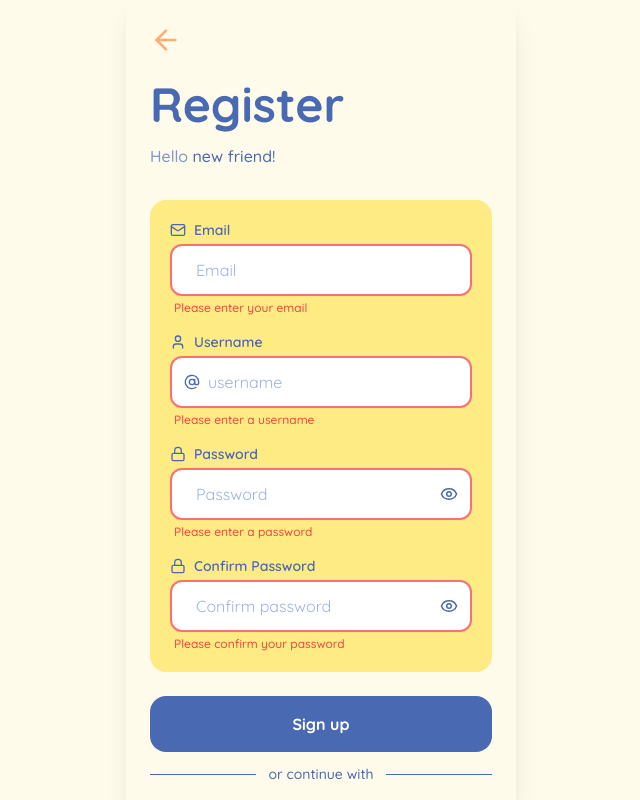
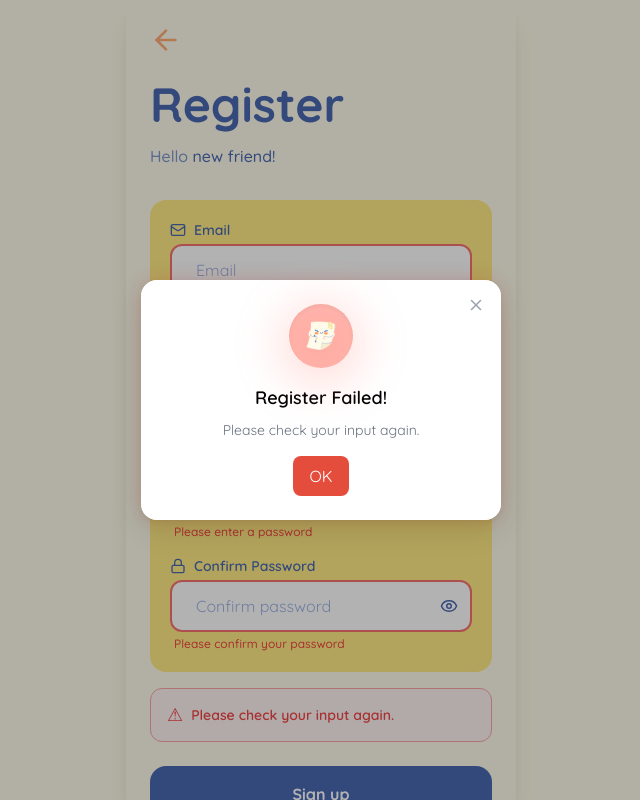
Before and after one commit to Jinny112477/CHECKMA, a React (Vite) app in the folder frontend/: page /register in a window 1280 px wide. Both pictures are taken after a click on the button "Sign up". Shown: the whole page, without its empty margins (319-959 px from the left). Built offline with nearby package versions, Linux system fonts and the light colour scheme.

Commit message:
Alert Modal Update
ใส่เพิ่มที่ login, register, role

```diff
--- a/frontend/src/components/AlertModal.jsx
+++ b/frontend/src/components/AlertModal.jsx
@@ -1,4 +1,5 @@
 import { X } from "lucide-react";
+import { Check } from "lucide-react";
 
 export default function AlertModal({
   open,
@@ -10,6 +11,7 @@ export default function AlertModal({
   cancelText,
   onConfirm,
   onCancel,
+  successOnly = false,
 }) {
   if (!open) return null;
 
@@ -96,12 +98,14 @@ export default function AlertModal({
         </div>
 
         {/* Title */}
-        <h2 className="text-lg font-semibold mb-1">{title}</h2>
+        <h2 className="text-lg font-semibold mb-2">{title}</h2>
 
         {/* Description */}
-        <p className="text-gray-500 mb-6">{description}</p>
+        <p className="text-gray-500 mb-4 text-sm">{description}</p>
 
         {/* Buttons */}
+        <div className="flex justify-center gap-3">
+          {!(type === "success" && successOnly) && (
             <div className="flex justify-center gap-3">
               {cancelText && (
                 <button
@@ -118,6 +122,8 @@ export default function AlertModal({
               >
                 {confirmText}
               </button>
+            </div>
+          )}
         </div>
       </div>
     </div>
--- a/frontend/src/context/AuthContext.jsx
+++ b/frontend/src/context/AuthContext.jsx
@@ -120,11 +120,10 @@ export default function AuthProvider({ children }) {
     });
 
     if (error) {
-      alert(error.message);
-      return;
+      throw error;
     }
 
-    navigate("/", { replace: true });
+    return true;
   };
 
   // SIGNUP : handler
@@ -135,8 +134,7 @@ export default function AuthProvider({ children }) {
     });
 
     if (error) {
-      alert(error.message);
-      return;
+      throw error;
     }
 
     const user = data.user;
--- a/frontend/src/pages/Login.jsx
+++ b/frontend/src/pages/Login.jsx
@@ -12,6 +12,7 @@ export default function Login() {
   const [authError, setAuthError] = useState("");
   const [loading, setLoading] = useState(false);
   const [alertOpen, setAlertOpen] = useState(false);
+  const [alertType, setAlertType] = useState("danger");
 
   const { handleGoogleAuthen, handleEmailLogin } = useAuth();
 
@@ -36,7 +37,18 @@ export default function Login() {
 
     setLoading(true);
     try {
-      await handleEmailLogin(email, password);
+      const success = await handleEmailLogin(email, password);
+
+      if (success) {
+        setAuthError("NongCheck glad to welcome you back!");
+        setAlertType("success");
+        setAlertOpen(true);
+
+        setTimeout(() => {
+          setAlertOpen(false);
+          window.location.href = "/";
+        }, 1500);
+      }
     } catch (err) {
       // ปรับ error message ตาม Supabase error code
       const code = err?.message || "";
@@ -47,10 +59,12 @@ export default function Login() {
         code.includes("user-not-found")
       ) {
         setAuthError("Wrong password or username. Please try again.");
+        setAlertType("danger");
         //เปิด popup
         setAlertOpen(true);
       } else {
         setAuthError("Something went wrong. Please try again.");
+        setAlertType("danger");
         //เปิด popup
         setAlertOpen(true);
       }
@@ -196,13 +210,15 @@ export default function Login() {
           </Link>
         </p>
       </div>
+      {/* Alert Modal*/}
       <AlertModal
         open={alertOpen}
         onClose={() => setAlertOpen(false)}
-        title="Login Failed!"
-        description="Wrong password or username. Please try again."
-        type="danger"
+        title={alertType === "success" ? "Login Successfully!" : "Login Failed!"}
+        description={authError}
+        type={alertType}
         confirmText="Try Again"
+        successOnly={true}
         onConfirm={() => setAlertOpen(false)}
       />
     </div>
--- a/frontend/src/pages/Register.jsx
+++ b/frontend/src/pages/Register.jsx
@@ -2,6 +2,7 @@ import { useState } from "react";
 import { ArrowLeft, Mail, Lock, Eye, EyeOff, User, AtSign } from "lucide-react";
 import { Link } from "react-router-dom";
 import { useAuth } from "../context/AuthContext";
+import AlertModal from "../components/AlertModal";
 //📌📌📌📌📌📌📌📌import { supabase } from "../lib/supabaseClient"; // ← import supabase ตรงๆ เพื่อเช็ค username
 
 export default function Register() {
@@ -16,6 +17,10 @@ export default function Register() {
   const [errors, setErrors] = useState({});
   const [authError, setAuthError] = useState("");
   const [loading, setLoading] = useState(false);
+
+  const [alertOpen, setAlertOpen] = useState(false);
+  const [alertType, setAlertType] = useState("danger");
+
 
   const { handleGoogleAuthen, handleEmailSignup } = useAuth();
 
@@ -32,7 +37,7 @@ export default function Register() {
     // Username
     if (!username.trim()) {
       newErrors.username = "Please enter a username";
-    } else if (username.length <10) {
+    } else if (username.length < 10) {
       newErrors.username = "Username must be at least10 characters long";
     } else if (!/^[a-zA-Z0-9_]+$/.test(username)) {
       newErrors.username = "Username can only contain a-z, 0-9, and _";
@@ -68,23 +73,46 @@ export default function Register() {
   const handleSignup = async () => {
     setAuthError("");
     setLoading(true);
+
     const newErrors = await validate();
     setErrors(newErrors);
 
+    // ❌ validation error
     if (Object.keys(newErrors).length > 0) {
+      setAuthError("Please check your input again.");
+      setAlertType("danger");
+      setAlertOpen(true);
       setLoading(false);
       return;
     }
 
     try {
       await handleEmailSignup(email, password, username);
+
+      // ✅ success
+      setAuthError("Account created successfully!");
+      setAlertType("success");
+      setAlertOpen(true);
+
+      setTimeout(() => {
+        setAlertOpen(false);
+        // ปล่อย flow เดิม (AuthContext จะ navigate เอง)
+      }, 1500);
+
     } catch (err) {
       const msg = err?.message || "";
-      if (msg.includes("already registered") || msg.includes("already been registered")) {
+
+      if (
+        msg.includes("already registered") ||
+        msg.includes("already been registered")
+      ) {
         setAuthError("Email นี้ถูกใช้งานแล้ว");
       } else {
         setAuthError("Something went wrong. Please try again.");
       }
+
+      setAlertType("danger");
+      setAlertOpen(true);
     } finally {
       setLoading(false);
     }
@@ -98,8 +126,7 @@ export default function Register() {
   };
 
   const inputClass = (key) =>
-    `flex items-center bg-white rounded-xl px-3 font-semibold border-2 transition ${
-      errors[key] ? "border-red-400" : "border-transparent"
+    `flex items-center bg-white rounded-xl px-3 font-semibold border-2 transition ${errors[key] ? "border-red-400" : "border-transparent"
     }`;
 
   return (
@@ -236,6 +263,16 @@ export default function Register() {
           </Link>
         </p>
       </div>
+      <AlertModal
+        open={alertOpen}
+        onClose={() => setAlertOpen(false)}
+        title={alertType === "success" ? "Success!" : "Register Failed!"}
+        description={authError}
+        type={alertType}
+        confirmText="OK"
+        successOnly={true}
+        onConfirm={() => setAlertOpen(false)}
+      />
     </div>
   );
 }
--- a/frontend/src/pages/Role-Select.jsx
+++ b/frontend/src/pages/Role-Select.jsx
@@ -4,10 +4,12 @@ import { Link, useNavigate } from "react-router-dom";
 import RoleCard from "../components/RoleCard";
 
 import { useAuth } from "../context/AuthContext";
+import AlertModal from "../components/AlertModal";
 
 export default function RoleSelect() {
   const [role, setRole] = useState("student");
   const navigate = useNavigate();
+  const [confirmOpen, setConfirmOpen] = useState(false);
 
   // Auth function
   const { updateRole } = useAuth();
@@ -28,6 +30,11 @@ export default function RoleSelect() {
     if (selectedRole === "professor") {
       navigate("/prof/home", { replace: true });
     }
+  };
+
+  const handleConfirm = async () => {
+    setConfirmOpen(false);
+    await handleSelectRole(role);
   };
 
   return (
@@ -95,7 +102,7 @@ export default function RoleSelect() {
 
         {/* submit */}
         <button
-          onClick={() => handleSelectRole(role)}
+          onClick={() => setConfirmOpen(true)}
           className="
             mt-6 w-full py-4 rounded-2xl
             bg-[#F49A5E] text-base text-white font-bold
@@ -105,6 +112,17 @@ export default function RoleSelect() {
           Submit
         </button>
       </div>
+      <AlertModal
+        open={confirmOpen}
+        onClose={() => setConfirmOpen(false)}
+        title="Confirm your role"
+        description={`You selected "${role.toUpperCase()}". This cannot be changed later. Are you sure?`}
+        type="info"
+        confirmText="Yes, Confirm"
+        cancelText="Cancel"
+        onConfirm={handleConfirm}
+        onCancel={() => setConfirmOpen(false)}
+      />
     </div>
   );
 }
```
Also changed, not shown: 1 other file (tests, documents, lock files or other folders). Lines whose indentation alone changed are shown as unchanged.
